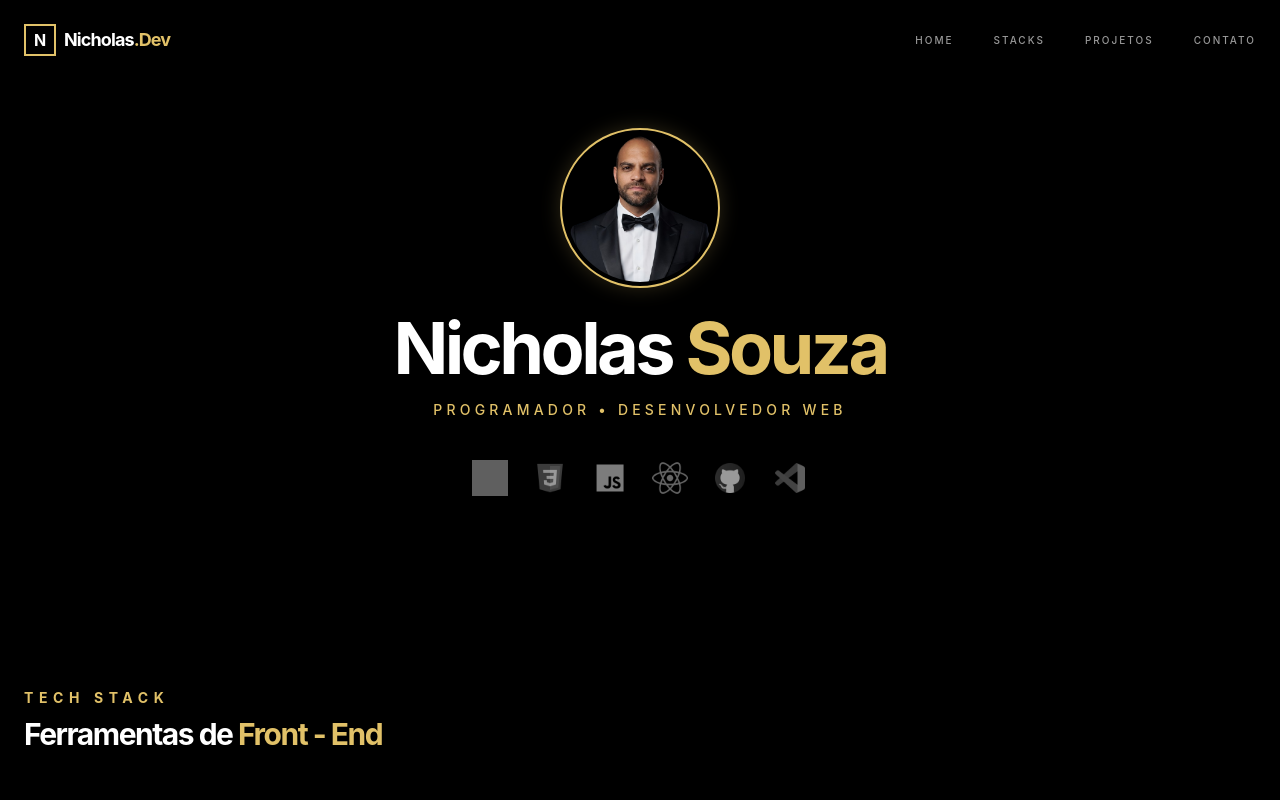
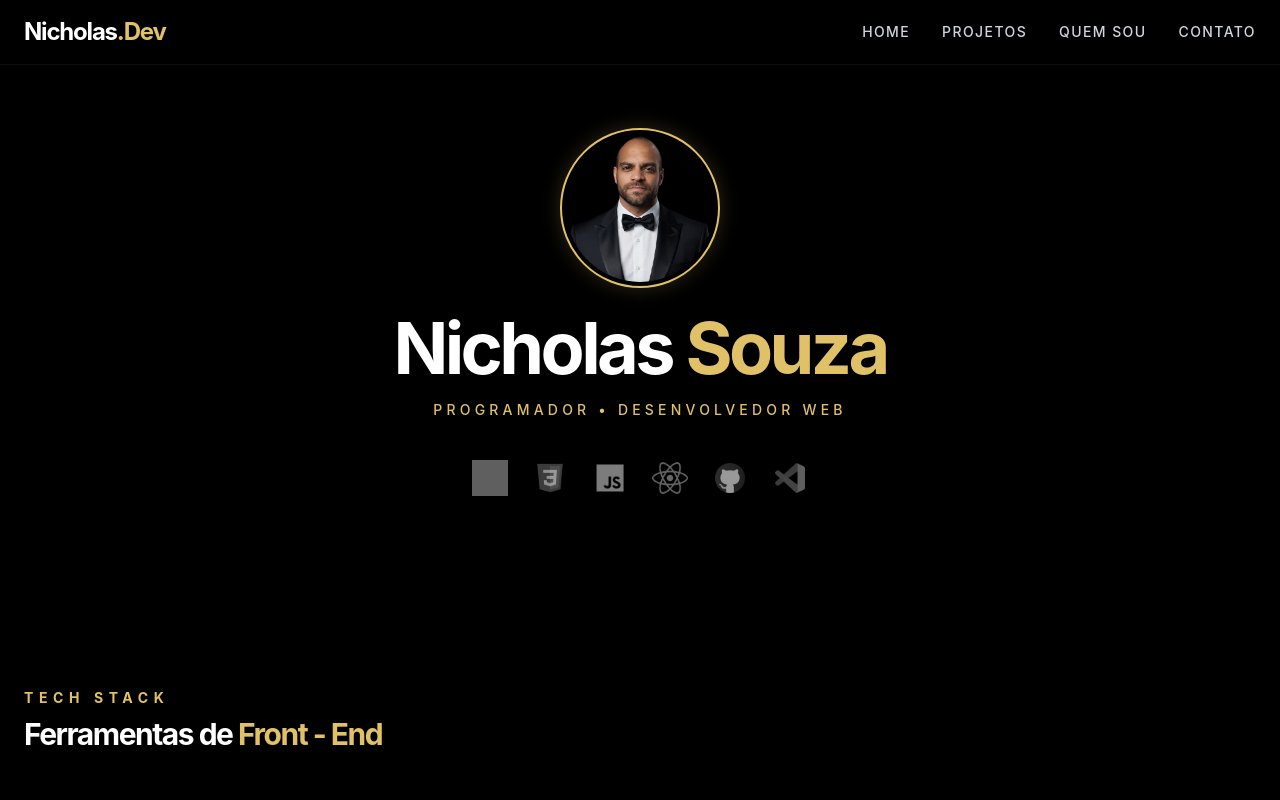
Before and after one commit to Nicholas10Souza/PROJETO-REACT-PORTIFOLIO-NICHOLAS-V2, a React (Vite) app in the folder portfolio-nicholas/: page / in a window 1280 px wide. Shown: the top 800 px of the page. Built offline with nearby package versions, Linux system fonts and the light colour scheme; grey boxes are pictures that could not be loaded.

Commit message:
header-hambur-projet-atuali

```diff
--- a/portfolio-nicholas/src/components/Header.jsx
+++ b/portfolio-nicholas/src/components/Header.jsx
@@ -1,64 +1,68 @@
-import React, { useState, useEffect } from 'react';
-import { motion } from 'framer-motion';
+import React, { useState } from 'react';
+import { motion, AnimatePresence } from 'framer-motion';
+import { Menu, X } from 'lucide-react';
 
 const Header = () => {
-  const [isScrolled, setIsScrolled] = useState(false);
+  const [isOpen, setIsOpen] = useState(false);
 
-  useEffect(() => {
-    const handleScroll = () => {
-      setIsScrolled(window.scrollY > 50);
-    };
-    window.addEventListener('scroll', handleScroll);
-    return () => window.removeEventListener('scroll', handleScroll);
-  }, []);
-
-  const navLinks = [
-    { name: 'Home', href: '#' },
-    { name: 'Stacks', href: '#stacks' },
+  const menuLinks = [
+    { name: 'Home', href: '#home' },
     { name: 'Projetos', href: '#projetos' },
+    { name: 'Quem Sou', href: '#sobre' },
     { name: 'Contato', href: '#contato' },
   ];
 
+  const toggleMenu = () => setIsOpen(!isOpen);
+
   return (
-    <header
-      className={`fixed top-0 left-0 w-full z-50 transition-all duration-500 ${
-        isScrolled
-          ? 'bg-black/90 backdrop-blur-md border-b border-magnate-gold/20 py-4'
-          : 'bg-transparent py-6'
-      }`}
+    <header className="fixed top-0 left-0 w-full z-50 bg-black/80 backdrop-blur-sm border-b border-white/5">
+      <nav className="max-w-7xl mx-auto px-6 py-4 flex justify-between items-center">
+
+        {/* Logo */}
+        <a href="#home" className="text-2xl font-bold tracking-tighter text-white">
+          Nicholas<span className="text-magnate-gold">.Dev</span>
+        </a>
+
+        {/* Desktop Menu */}
+        <div className="hidden md:flex items-center gap-8">
+          {menuLinks.map((link) => (
+            <a key={link.name} href={link.href} className="text-gray-300 hover:text-magnate-gold transition-colors duration-300 text-sm uppercase tracking-widest font-medium">
+              {link.name}
+            </a>
+          ))}
+        </div>
+
+        {/* Botão Hambúrguer (Só aparece no Mobile) */}
+        <button onClick={toggleMenu} className="md:hidden text-gray-300 hover:text-white p-2">
+          {isOpen ? <X size={28} /> : <Menu size={28} />}
+        </button>
+
+        {/* Menu Mobile Overlay */}
+        <AnimatePresence>
+          {isOpen && (
+            <motion.div
+              initial={{ opacity: 0, height: 0 }}
+              animate={{ opacity: 1, height: '100vh' }}
+              exit={{ opacity: 0, height: 0 }}
+              className="absolute top-full left-0 w-full bg-black/95 flex flex-col items-center pt-10 z-40 md:hidden overflow-hidden"
             >
-      <div className="max-w-7xl mx-auto px-6 flex justify-between items-center">
-
-        {/* Logo Nicholas.Dev */}
-        <motion.div
-          initial={{ opacity: 0, x: -20 }}
-          animate={{ opacity: 1, x: 0 }}
-          className="flex items-center gap-2"
-        >
-          <div className="w-8 h-8 border-2 border-magnate-gold flex items-center justify-center font-bold text-white">
-            N
-          </div>
-          <span className="text-white font-bold tracking-tighter text-lg hidden sm:inline">
-            Nicholas<span className="text-magnate-gold">.Dev</span>
-          </span>
-        </motion.div>
-
-        {/* Links de Navegação */}
-        <nav className="flex items-center gap-6 md:gap-10">
-          {navLinks.map((link, index) => (
+              {menuLinks.map((link, index) => (
                 <motion.a
                   key={link.name}
                   href={link.href}
-              initial={{ opacity: 0, y: -10 }}
+                  onClick={toggleMenu}
+                  initial={{ opacity: 0, y: -20 }}
                   animate={{ opacity: 1, y: 0 }}
                   transition={{ delay: index * 0.1 }}
-              className="text-[10px] uppercase tracking-[0.2em] text-white/60 hover:text-magnate-gold transition-colors font-medium"
+                  className="text-gray-100 hover:text-magnate-gold text-2xl font-bold py-6 uppercase tracking-wider"
                 >
                   {link.name}
                 </motion.a>
               ))}
+            </motion.div>
+          )}
+        </AnimatePresence>
       </nav>
-      </div>
     </header>
   );
 };
--- a/portfolio-nicholas/src/components/Projects.jsx
+++ b/portfolio-nicholas/src/components/Projects.jsx
@@ -69,27 +69,29 @@ const Projects = () => {
               whileInView={{ opacity: 1, y: 0 }}
               transition={{ delay: index * 0.1 }}
               whileHover={{ y: -10 }}
-              className="group bg-white/5 border border-white/10 overflow-hidden hover:border-magnate-gold/40 transition-all duration-500"
+              className="group bg-white/5 border border-white/10 overflow-hidden hover:border-magnate-gold/40 transition-all duration-500 rounded-2xl cursor-pointer"
             >
               {/* Container da Imagem */}
-              <div className="h-56 overflow-hidden relative">
-                <div className="absolute inset-0 bg-black/40 group-hover:bg-transparent transition-colors duration-500 z-10" />
+              <div className="relative aspect-video overflow-hidden">
+                {/* Overlay de cor: Mais escuro por padrão, clareia no toque/hover */}
+                <div className="absolute inset-0 bg-black/60 group-hover:bg-transparent group-active:bg-transparent transition-colors duration-500 z-10" />
+
                 <img
                   src={project.image}
                   alt={project.title}
-                  className="w-full h-full object-cover grayscale group-hover:grayscale-0 group-hover:scale-110 transition-all duration-700"
+                  className="w-full h-full object-cover grayscale group-hover:grayscale-0 group-active:grayscale-0 group-hover:scale-110 group-active:scale-110 transition-all duration-700"
                 />
               </div>
 
               {/* Conteúdo do Card */}
-              <div className="p-8">
+              <div className="p-6 md:p-8">
                 <span className="text-magnate-gold text-[10px] uppercase tracking-widest font-bold">
                   {project.category}
                 </span>
-                <h3 className="text-2xl font-bold text-white mt-2 mb-4 group-hover:text-magnate-gold transition-colors">
+                <h3 className="text-xl md:text-2xl font-bold text-white mt-2 mb-4 group-hover:text-magnate-gold transition-colors">
                   {project.title}
                 </h3>
-                <p className="text-magnate-muted text-sm mb-6 leading-relaxed">
+                <p className="text-gray-400 text-sm mb-6 leading-relaxed line-clamp-2">
                   {project.description}
                 </p>
                 <a
```
Lines whose indentation alone changed are shown as unchanged.
